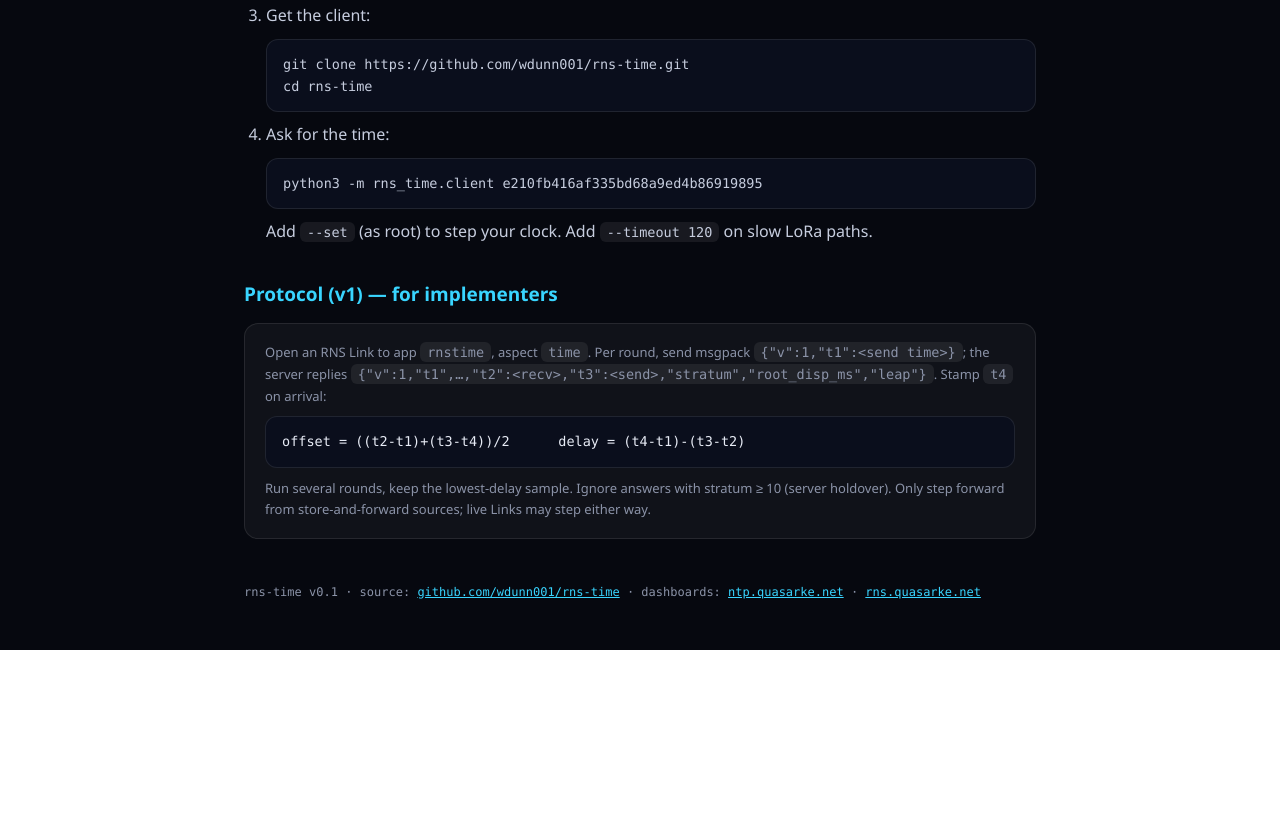
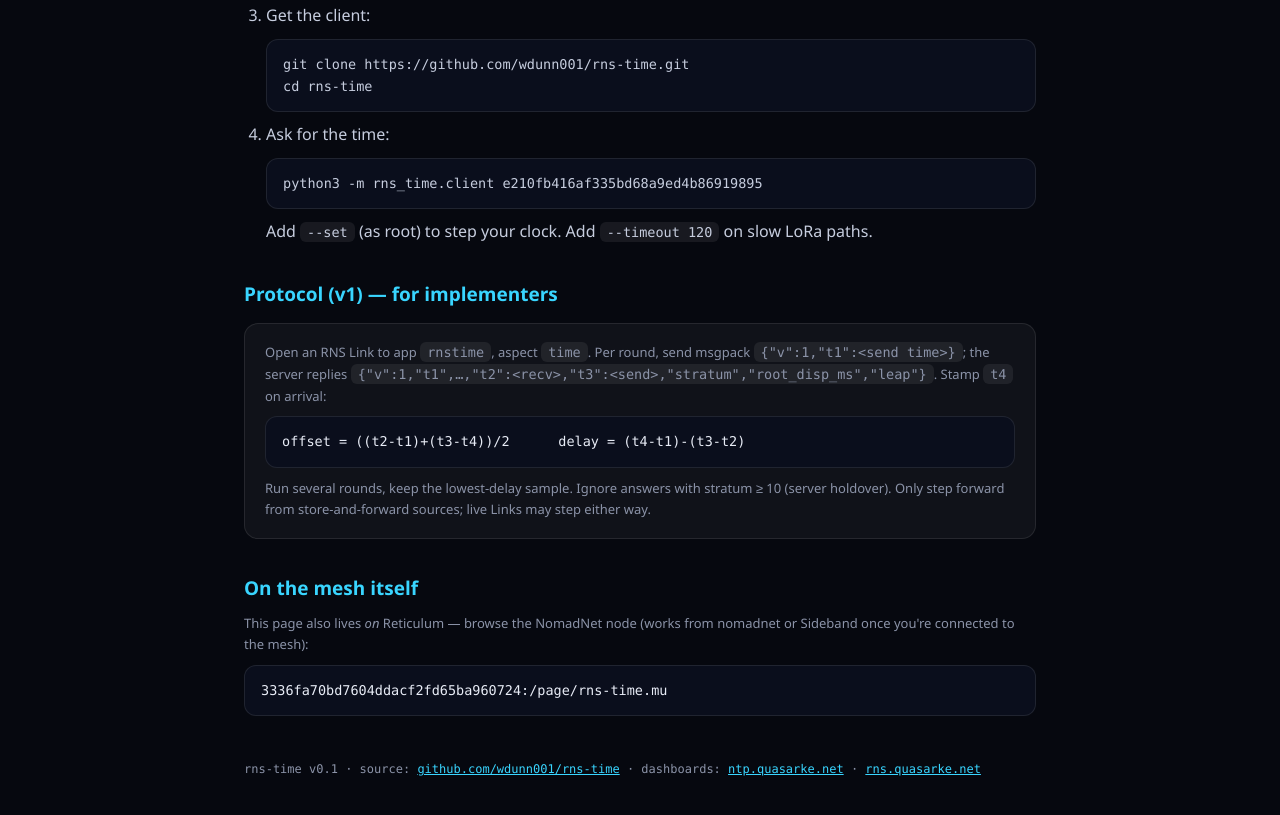
Before and after one commit to wdunn001/rns-time, a plain HTML site: page site/index.html in a window 1280 px wide. Shown: the part 1132-1947 px from the top of the page. Before the commit the page ends 1782 px from the top, so only its background shows below. Drawn offline with Linux system fonts and the light colour scheme.

Commit message:
site: publish the NomadNet mesh address for this page (3336fa70…:/page/rns-time.mu)

```diff
--- a/site/index.html
+++ b/site/index.html
@@ -99,6 +99,11 @@ cd rns-time</pre></li>
     store-and-forward sources; live Links may step either way.</p>
   </div>
 
+  <h2>On the mesh itself</h2>
+  <p class="dim">This page also lives <i>on</i> Reticulum — browse the NomadNet node
+  (works from nomadnet or Sideband once you're connected to the mesh):</p>
+  <pre>3336fa70bd7604ddacf2fd65ba960724:/page/rns-time.mu</pre>
+
   <footer>
     rns-time v0.1 · source: <a href="https://github.com/wdunn001/rns-time">github.com/wdunn001/rns-time</a>
     · dashboards: <a href="https://ntp.quasarke.net">ntp.quasarke.net</a> · <a href="https://rns.quasarke.net">rns.quasarke.net</a>
```
